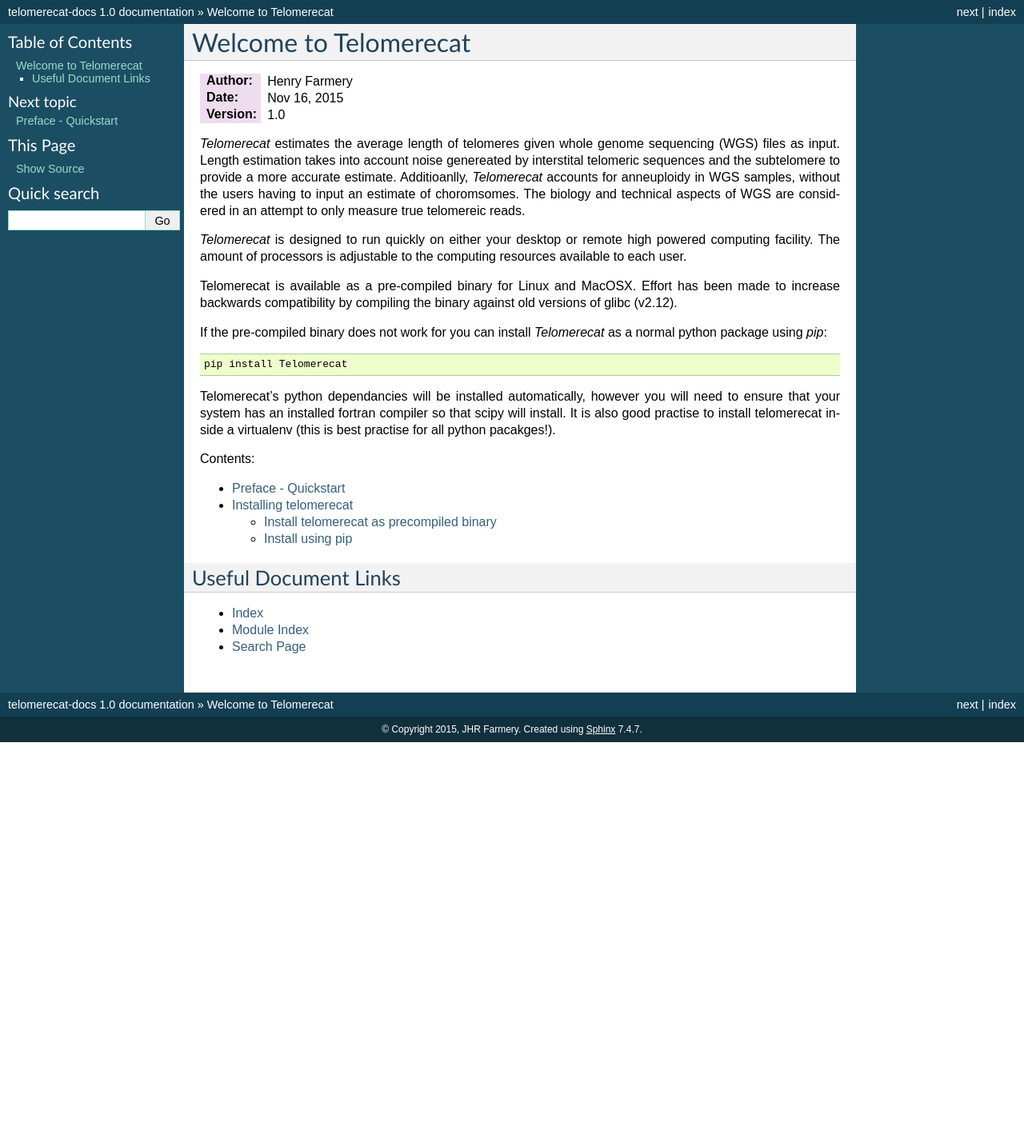
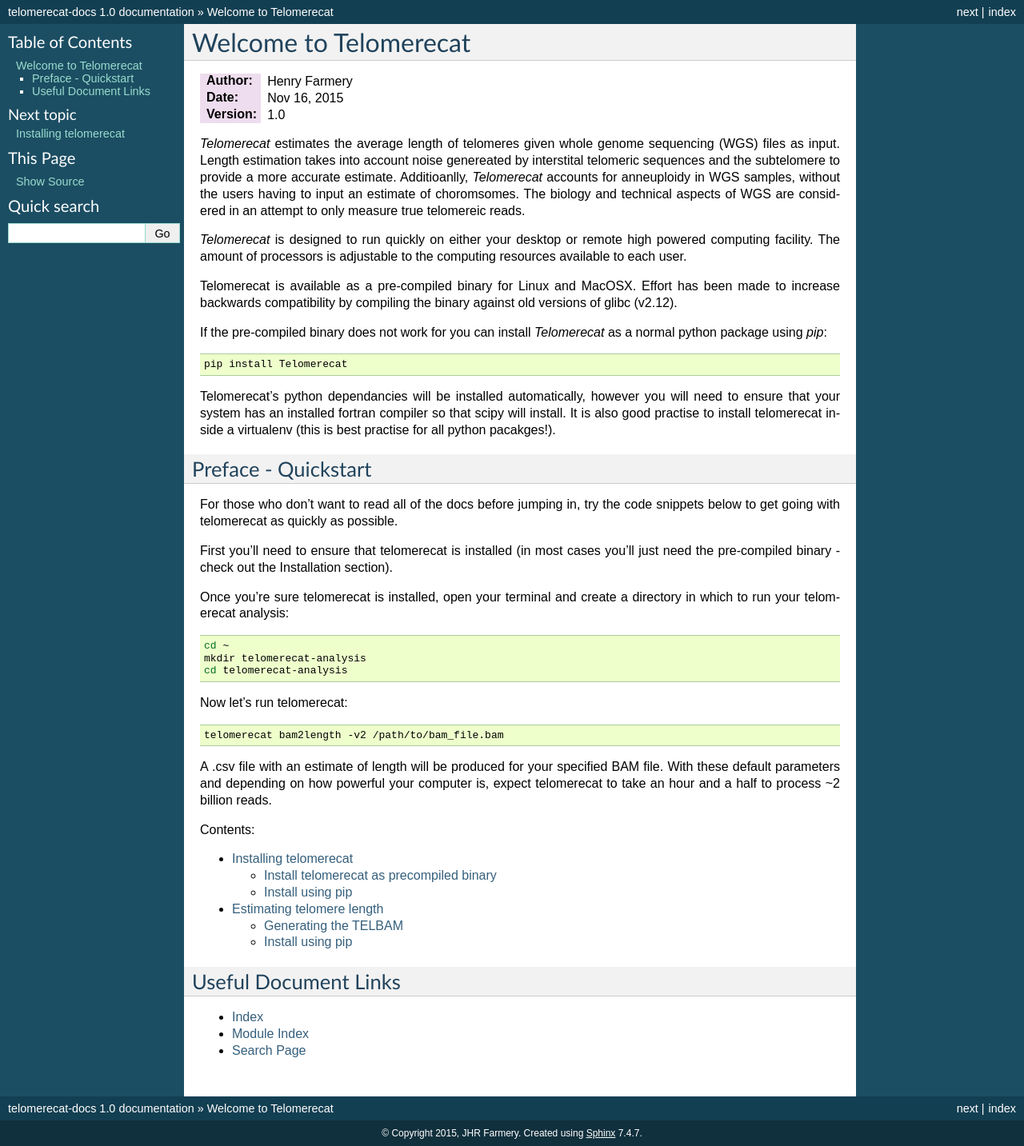
Before and after one commit to jhrf/telomerecat-docs, a Sphinx documentation site: the page built from source/index.rst, in a window 1280 px wide. Shown: the whole page at 80% size. Built offline with Sphinx 7.4.7, drawn with Linux system fonts in a browser that asks for light colours; formulas are drawn with MathJax 3; before the commit the page ends 928 px from its top, so only the background shows below that.

Commit message:
Adding detailed instructions for running telomerecat:

```diff
--- /dev/null
+++ b/source/EstimatingTelomere.rst
@@ -0,0 +1,45 @@
+Estimating telomere length
+==========================
+
+Telomerecat estimates telomere length from whole genome sequencing files. To do this it first scans the input BAM file for anything that looks even remotely like a telomere. It collects all of these reads in a TELBAM. TELBAMs can take around an hour and a half to generate from a BAM file of around 150GB. However, once a TELBAM has been generated, it can be used to quickly generate telomere length estimates. Using these small TELBAMs means you don't need to store a full BAM file to conduct reproducible results. TELBAMS are generated with the command `bam2telbam` (see .
+
+Once we have generated a TELBAM we want to generate a length estimation. This can be done using the `telbam2length`. It usually takes around 2 minutes to generate a length estimate from a TELBAM.
+
+To streamline this process users may wish to conduct both steps using the `bam2length` command. This will take a BAM file as input and output a length estimate .csv file. The user may supply the `-k` option in order to output the TELBAM generated as part of the process.
+
+
+Generating the TELBAM
++++++++++++++++++++++
+
+.. code-block:: shell
+
+    mkdir ~/bin/
+    mv ~/bin/
+
+.. rubric:: Footnotes
+
+.. [#f1] These instructions assume that the user is using a Mac. The instructions are almost identical aside from the binary will be different and the starting Download location may be different.
+.. [#f2] Where it says `telomerecat-macosx-XX` you should use the actual name of the file you downloaded.
+
+Install using pip
++++++++++++++++++
+
+`telomerecat` can be installed on most systems using pip (just like thousands of other python programs).
+
+`pip` is a platform for installing python packages from the Python Package Index. It is widely available and comes as standard with many distribtuions of Mac OSX and Linux. You probably already have this program on your computer. Try typing the following in your console to see if you have `pip` installed:
+
+.. code-block:: shell
+
+  pip -V
+
+If pip is installed on your system you should see some text describing the version of pip installed on your system. If your terminal reports that the command is not found you'll have to either install pip (instructions are readily available on the web) or use one of the other installation methods.
+
+If you have root permissions on the machine that you hope to run telomerecat on the following command will install telomerecat and all dependencies:
+
+.. code-block:: shell
+
+  pip install telomerecat
+
+If this doesn't work because of a permissions error you will need to either gain root permission (try adding sudo infront of the above command) or use a virtual environment. Virtual environments are a very common way of installing and running python based software. Full instructions on downloading and setting up a `python virtual environment may be found here`_.
+
+.. _python virtual environment may be found here: http://docs.python-guide.org/en/latest/dev/virtualenvs/).
--- a/source/index.rst
+++ b/source/index.rst
@@ -21,12 +21,36 @@
 
 Telomerecat's python dependancies will be installed automatically, however you will need to ensure that your system has an installed fortran compiler so that scipy will install. It is also good practise to install telomerecat inside a virtualenv (this is best practise for all python pacakges!).
 
+Preface - Quickstart
+====================
+
+For those who don't want to read all of the docs before jumping in, try the code snippets below to get going with telomerecat as quickly as possible.
+
+First you'll need to ensure that telomerecat is installed (in most cases you'll just need the pre-compiled binary - check out the Installation section).
+
+Once you're sure telomerecat is installed, open your terminal and create a directory in which to run your telomerecat analysis:
+
+.. code-block:: shell
+
+   cd ~
+   mkdir telomerecat-analysis
+   cd telomerecat-analysis
+
+Now let's run telomerecat:
+
+.. code-block:: shell
+
+  telomerecat bam2length -v2 /path/to/bam_file.bam
+
+A .csv file with an estimate of length will be produced for your specified BAM file. With these default parameters and depending on how powerful your computer is, expect telomerecat to take an hour and a half to process ~2 billion reads.
+
 Contents:
 
 .. toctree::
    :maxdepth: 2
 
    Introduction
+   EstimatingTelomere
 
 Useful Document Links
 =====================
```
Also changed, not shown: source/Introduction.rst (+0 -23 lines).
